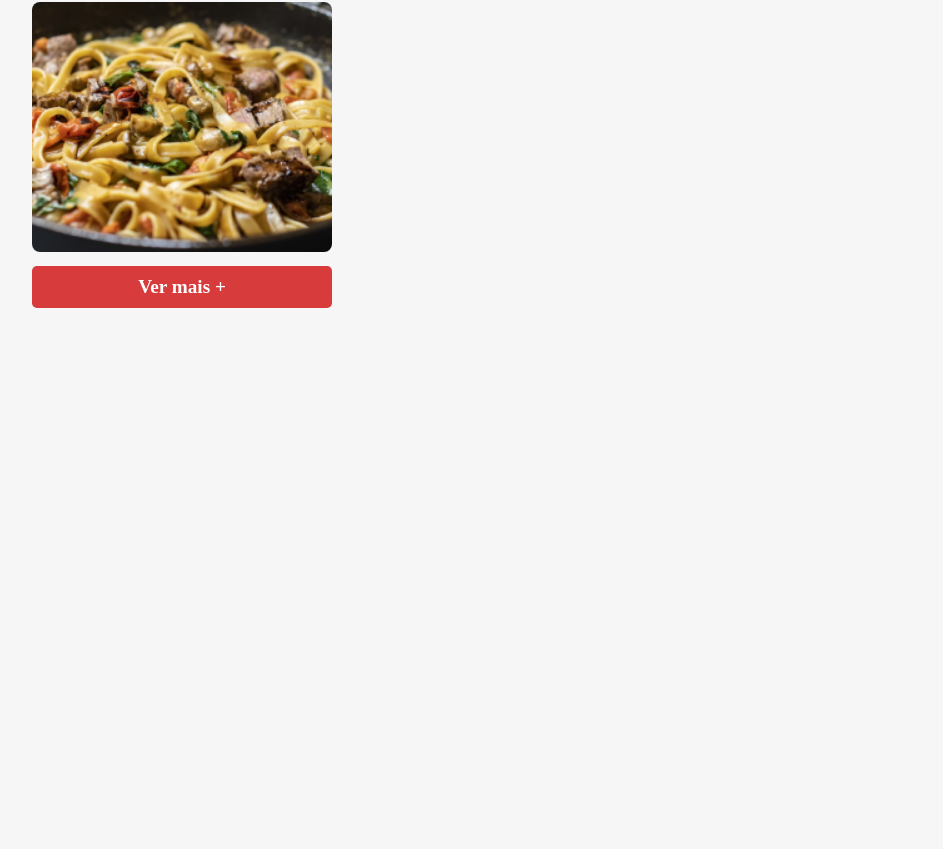
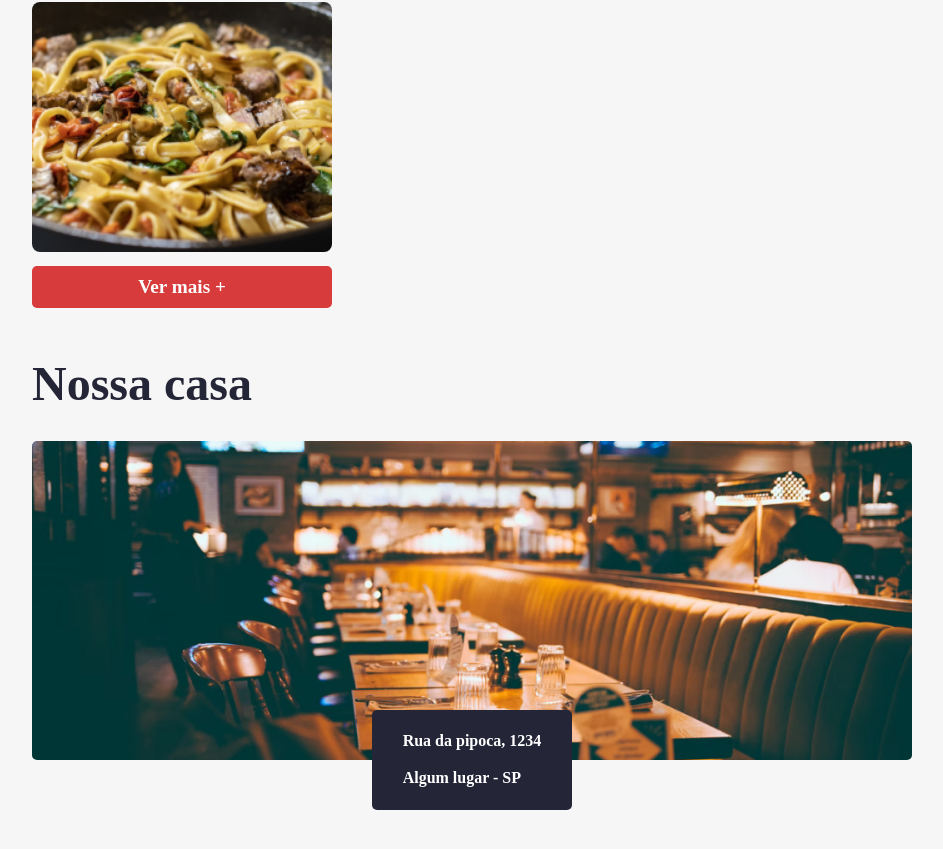
Before and after one commit to BiancaGiovanna/sabor-italiano, a React (Create React App) app: page / in a window 1280 px wide. Shown: the part 1022-1871 px from the top of the page, without its empty margins (168-1111 px from the left). Before the commit the page ends 1380 px from the top, so only its background shows below. Built offline with nearby package versions, Linux system fonts and the light colour scheme; a web font is replaced by a local one.

Commit message:
Terminando a tela Início

```diff
--- a/src/pages/Sobre/index.tsx
+++ b/src/pages/Sobre/index.tsx
@@ -1,5 +1,9 @@
+import styles from './Sobre.module.scss';
+
 export default function Sobre(){
-	return(<p>
-    Lorem ipsum dolor, sit amet consectetur adipisicing elit. Autem voluptas nesciunt vero nihil a eum itaque, praesentium aliquid quo velit quae accusamus, quisquam odit. Eos, magnam. Id, saepe. Rerum, labore!
-	</p>);
+	return(
+		<section>
+      Sobre
+		</section>
+	);
 }
--- a/src/pages/inicio/index.tsx
+++ b/src/pages/inicio/index.tsx
@@ -1,4 +1,5 @@
 import cardapio from 'data/cardapio.json';
+import nossaCasa from 'assets/nossa_casa.png';
 import styles from './Inicio.module.scss';
 import stylesTema from 'styles/Tema.module.scss';
 
@@ -21,8 +22,14 @@ export default function Inicio(){
 							Ver mais +
 						</button>
 					</div>
-
 				))}
+			</div>
+			<h3 className={stylesTema.titulo}> Nossa casa </h3>
+			<div className={styles.nossaCasa}>
+				<img src={nossaCasa} alt="Casa do aluroni" />
+				<div className={styles.nossaCasa__endereco}>
+        Rua da pipoca, 1234 <br /> <br /> Algum lugar - SP
+				</div>
 			</div>
 		</section>
 	);
```
Also changed, not shown: src/assets/nossa_casa.png (added), src/pages/Sobre/Sobre.module.scss (added).
